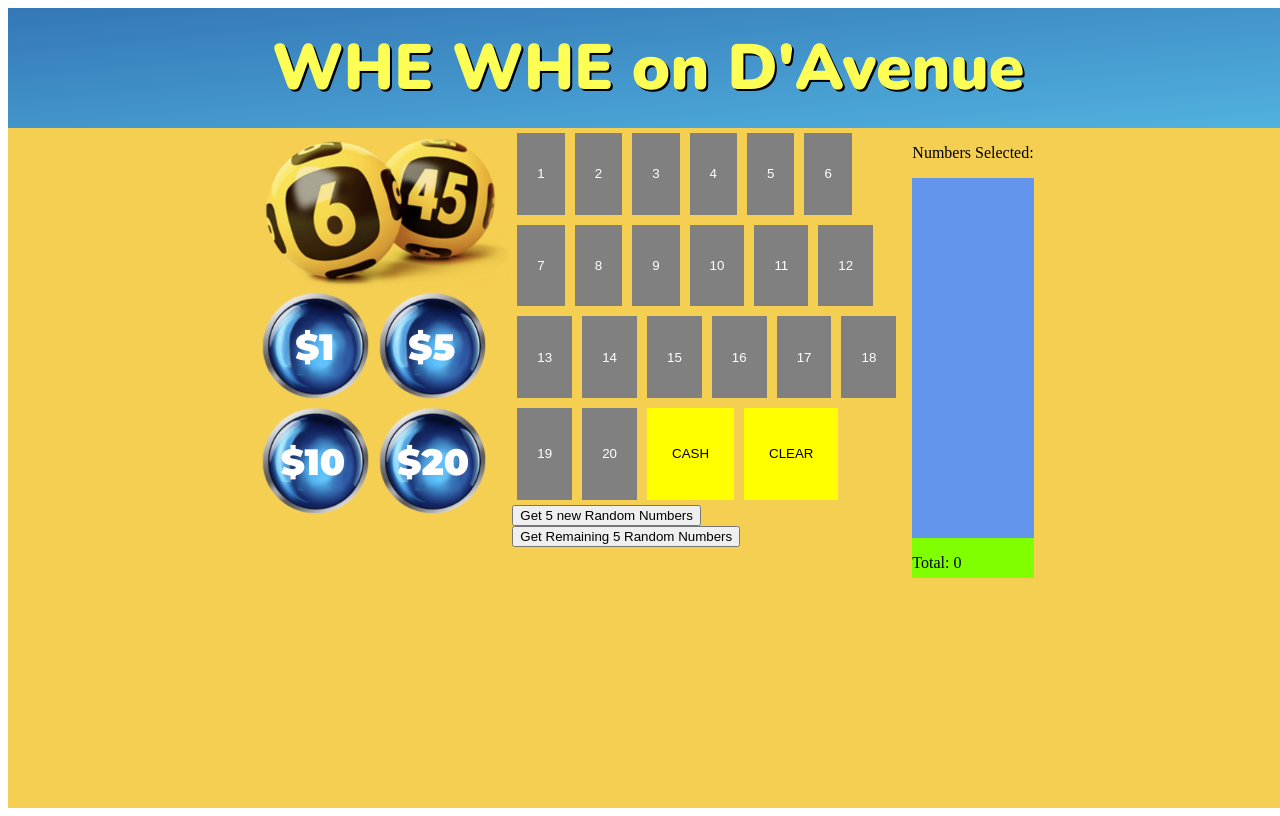
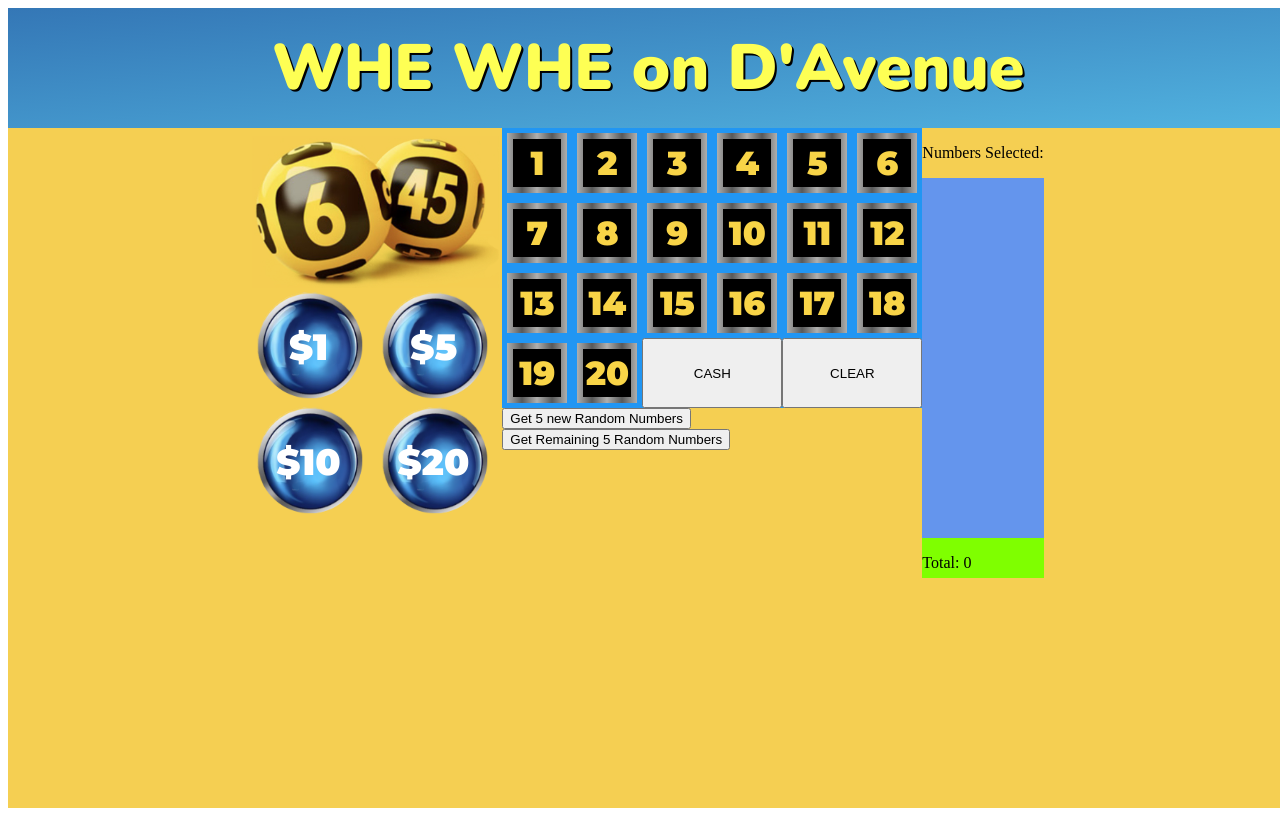
Before and after one commit to marescanog/JCSystem, a React (Create React App) app: page / in a window 1280 px wide. Built offline with nearby package versions, Linux system fonts and the light colour scheme.

Commit message:
refactored components

```diff
--- a/src/App.js
+++ b/src/App.js
@@ -1,10 +1,13 @@
 import React, {useState, useEffect} from 'react';
 import './App.css';
 import Header from './components/Header';
-import ButtonDisplay from './components/ButtonDisplay';
+// import ButtonDisplay from './components/ButtonDisplay';
 import DisplayTotal from './components/DisplayTotal';
 import decor from './images/Decor.png';
-import cashButtonBG from './images/cashbutton.png';
+// import cashButtonBG from './images/cashbutton.png';
+
+import Terminal from './components/Terminal';
+import CashButtons from './components/CashButtons';
 
 const App = () => {
 
@@ -13,87 +16,29 @@ const App = () => {
     ["cashButton","cashButton"]
   ];
 
-  const terminalButtonStylesInit = [
-    ["terminalNumberButton", "terminalNumberButton", "terminalNumberButton", "terminalNumberButton", "terminalNumberButton", "terminalNumberButton"],
-    ["terminalNumberButton", "terminalNumberButton", "terminalNumberButton", "terminalNumberButton", "terminalNumberButton", "terminalNumberButton"],
-    ["terminalNumberButton", "terminalNumberButton", "terminalNumberButton", "terminalNumberButton", "terminalNumberButton", "terminalNumberButton"],
-    ["terminalNumberButton", "terminalNumberButton","terminalTextButton","terminalTextButton"]
-  ];
-
   const [selectedNums, setSelectedNums] = useState([]);
   const [cashValue, setCashValue] = useState(0);
   const [refresh, setRefresh] = useState(false);
-  const [terminalButtonStyles, setTerminalButtonStyles] = useState(terminalButtonStylesInit);
+  const [randState, setRandState] = useState(Array(20).fill(false));
 
-  const cashButtons = [
-    {
-      id:"CB1",
-      rowStyle:"default__rowStyle",
-      buttonData:     [
-        {text:"$1", value:1, funcX:()=>{validateAddCashAmount(()=>{setCashValue(prevValue => prevValue + 1); })},  id:"CBC1", buttonBackgroundImage: cashButtonBG, buttonBackgroundImageStyle:"cashButton_image_style", textStyle:"casht_btn_textStyle_1" },
-        {text:"$5", value:5, funcX:()=>{validateAddCashAmount(()=>{setCashValue(prevValue => prevValue + 5); })},  id:"CBC2", buttonBackgroundImage: cashButtonBG, buttonBackgroundImageStyle:"cashButton_image_style", textStyle:"casht_btn_textStyle_2"},
-      ]
-    },
-    {
-      id:"CB2",
-      rowStyle:"default__rowStyle",
-      buttonData:     [
-        {text:"$10", value:10, funcX:()=>{validateAddCashAmount(()=>{setCashValue(prevValue => prevValue + 10); })},  id:"CBC3", buttonBackgroundImage: cashButtonBG, buttonBackgroundImageStyle:"cashButton_image_style", textStyle:"casht_btn_textStyle"},
-        {text:"$20", value:20, funcX:()=>{validateAddCashAmount(()=>{setCashValue(prevValue => prevValue + 20); })},  id:"CBC4",buttonBackgroundImage: cashButtonBG, buttonBackgroundImageStyle:"cashButton_image_style", textStyle:"casht_btn_textStyle"},
-      ]
-    }
-  ];
-
-  const  terminalButtons = [
-    {
-      id:"TB1",
-      rowStyle:"terminal__rowStyle",
-      buttonData: [
-        {text:"1", value:1, funcX:()=>{addNum(1, 0, 0)} , id:"TBC1",},
-        {text:"2", value:2, funcX:()=>{addNum(2, 0, 1)} , id:"TBC2", },
-        {text:"3", value:3, funcX:()=>{addNum(3, 0, 2)} , id:"TBC3", },
-        {text:"4", value:4, funcX:()=>{addNum(4, 0, 3)} , id:"TBC4", },
-        {text:"5", value:5, funcX:()=>{addNum(5, 0, 4)} , id:"TBC5", },
-        {text:"6", value:6, funcX:()=>{addNum(6, 0, 5)} , id:"TBC6", },
-      ]
-    },
-    {
-      id:"TB2",
-      rowStyle:"terminal__rowStyle",
-      buttonData:         [
-        {text:"7", value:7, funcX:()=>{addNum(7, 1, 0)} , id:"TBC7", },
-        {text:"8", value:8, funcX:()=>{addNum(8, 1, 1)} , id:"TBC8", },
-        {text:"9", value:9, funcX:()=>{addNum(9, 1, 2)} , id:"TBC9", },
-        {text:"10", value:10, funcX:()=>{addNum(10, 1, 3)} , id:"TBC10", },
-        {text:"11", value:11, funcX:()=>{addNum(11, 1, 4)} , id:"TBC11", },
-        {text:"12", value:12, funcX:()=>{addNum(12, 1, 5)} , id:"TBC12", },
-      ]
-    },
-    {
-      id:"TB3",
-      rowStyle:"terminal__rowStyle",
-      buttonData:         [
-        {text:"13", value:13, funcX:()=>{addNum(13, 2, 0)} , id:"TBC13", },
-        {text:"14", value:14, funcX:()=>{addNum(14, 2, 1)} , id:"TBC14", },
-        {text:"15", value:15, funcX:()=>{addNum(15, 2, 2)} , id:"TBC15", },
-        {text:"16", value:16, funcX:()=>{addNum(16, 2, 3)} , id:"TBC16", },
-        {text:"17", value:17, funcX:()=>{addNum(17, 2, 4)} , id:"TBC17", },
-        {text:"18", value:18, funcX:()=>{addNum(18, 2, 5)} , id:"TBC18", },
-      ]
-    },
-    {
-      id:"TB4",
-      rowStyle:"terminal__rowStyle",
-      buttonData:         [
-        {text:"19", value:19, funcX:()=>{addNum(19, 3, 0)}, id:"TBC19", },
-        {text:"20", value:20, funcX:()=>{addNum(20, 3, 1)}, id:"TBC20", },
-        {text:"CASH", value:0, funcX:()=>{validateCashOut(()=>{
-          setRefresh(prev => !prev);
-        })}, style:"terminalTextButton", id:"TBC21", },
-        {text:"CLEAR", value:0, funcX:()=>{ setRefresh(prev => !prev);}, id:"TBC22", },
-      ]
-    },
-  ];
+  // const cashButtons = [
+  //   {
+  //     id:"CB1",
+  //     rowStyle:"default__rowStyle",
+  //     buttonData:     [
+  //       {text:"$1", value:1, funcX:()=>{validateAddCashAmount(()=>{setCashValue(prevValue => prevValue + 1); })},  id:"CBC1", buttonBackgroundImage: cashButtonBG, buttonBackgroundImageStyle:"cashButton_image_style", textStyle:"casht_btn_textStyle_1" },
+  //       {text:"$5", value:5, funcX:()=>{validateAddCashAmount(()=>{setCashValue(prevValue => prevValue + 5); })},  id:"CBC2", buttonBackgroundImage: cashButtonBG, buttonBackgroundImageStyle:"cashButton_image_style", textStyle:"casht_btn_textStyle_2"},
+  //     ]
+  //   },
+  //   {
+  //     id:"CB2",
+  //     rowStyle:"default__rowStyle",
+  //     buttonData:     [
+  //       {text:"$10", value:10, funcX:()=>{validateAddCashAmount(()=>{setCashValue(prevValue => prevValue + 10); })},  id:"CBC3", buttonBackgroundImage: cashButtonBG, buttonBackgroundImageStyle:"cashButton_image_style", textStyle:"casht_btn_textStyle"},
+  //       {text:"$20", value:20, funcX:()=>{validateAddCashAmount(()=>{setCashValue(prevValue => prevValue + 20); })},  id:"CBC4",buttonBackgroundImage: cashButtonBG, buttonBackgroundImageStyle:"cashButton_image_style", textStyle:"casht_btn_textStyle"},
+  //     ]
+  //   }
+  // ];
 
   const addNum = (num, row, col)=>{
     let indx = selectedNums.findIndex(arrNum=>{return arrNum == num});
@@ -102,25 +47,24 @@ const App = () => {
       if(selectedNums.length < 5){
         selectedNums.push(num);
         setSelectedNums([...selectedNums]);
-        terminalButtonStyles[row][col] = "terminalNumberButton_selected";
-        setTerminalButtonStyles([...terminalButtonStyles]);
+        return true;
       } else {
         alert("You have the maximum amount of numbers picked.");
+        return false;
       }
     } else {
       // Toggle if it has already been added
       selectedNums.splice(indx, 1);
       setSelectedNums([...selectedNums]);
-      terminalButtonStyles[row][col] = "terminalNumberButton";
-      setTerminalButtonStyles([...terminalButtonStyles]);
+      return true;
     }
   }
 
-  const validateAddCashAmount = (_callback = ()=>{})=> {
+  const validateAddCashAmount = (_callback = ()=>{}, v)=> {
     if(selectedNums.length < 5){
       alert("Please select 5 numbers before selecting a cash value");
     } else {
-      _callback();
+      _callback(v);
     }
   }
 
@@ -145,9 +89,12 @@ const App = () => {
 
   const clearTerminal = () => {
     setCashValue(0);
+    selectedNums.forEach(num=>{
+      randState[num-1] = false;
+    })
+    setRandState([...randState]);
     selectedNums.splice(0,selectedNums.length);
-    setSelectedNums([...selectedNums]);
-    setTerminalButtonStyles([...terminalButtonStylesInit]);
+    setSelectedNums([...selectedNums])
   }
 
   useEffect(()=>{
@@ -159,17 +106,7 @@ const App = () => {
   }
 
   const clearThenExecute = (__callback) => {
-    const len = selectedNums.length;
-    for(let x = 0; x < len; x++){
-      let numToRemove = selectedNums[0];
-      let indx = selectedNums.findIndex(arrNum=>{return arrNum == numToRemove});
-      selectedNums.splice(indx, 1);
-      setSelectedNums([...selectedNums]);
-      let row = Math.floor((numToRemove-1)/6);
-      let col = (numToRemove-1)%6;
-      terminalButtonStyles[row][col] = "terminalNumberButton";
-      setTerminalButtonStyles([...terminalButtonStyles]);
-    }
+    clearTerminal();
     __callback();
   }
 
@@ -180,6 +117,8 @@ const App = () => {
         randNum = Math.floor(getRandNum(1, 21));
       }
       addNum(randNum, Math.floor((randNum-1)/6), (randNum-1)%6);
+      randState[randNum-1] = true;
+      setRandState([...randState]);
     }
   }
 
@@ -191,10 +130,16 @@ const App = () => {
           <div>
             <img src={decor} alt="WHE WHE Logo" className={"image_style"}/>
           </div>
-          <ButtonDisplay buttonList={cashButtons}  buttonStyles={cashButtonStyles} containerStyle={"default__containerStyle"}/>
+          {/* <ButtonDisplay buttonList={cashButtons}  buttonStyles={cashButtonStyles} containerStyle={"default__containerStyle"}/> */}
+          <CashButtons funcX={(v)=>{validateAddCashAmount((v)=>{setCashValue(prevValue => prevValue + v); }, v)}}/>
         </div>
         <div className="center_section">
-          <ButtonDisplay buttonList={terminalButtons} buttonStyles={terminalButtonStyles} containerStyle={"default__containerStyle"}/>
+          <Terminal  funcX={(num)=>{return addNum(num)}}
+            cashFuncX={()=>{validateCashOut(()=>{ setRefresh(prev => !prev);})}}
+            clearFuncX={()=>{setRefresh(prev => !prev);}}
+            clearState={refresh}
+            randState={randState}
+          />
 
           <button className={'btn-rand'} onClick={()=>{
             clearThenExecute(()=>{getRandomNumbers();});
@@ -210,7 +155,7 @@ const App = () => {
 
         </div>
         <div className="right_section">
-          <DisplayTotal numbersList={selectedNums} total={cashValue}/>
+          <DisplayTotal numbersList={selectedNums} total={cashValue} clearState={refresh}/>
         </div>
       </main>
     </div>
--- a/src/components/ButtonDisplay.css
+++ b/src/components/ButtonDisplay.css
@@ -11,6 +11,14 @@
     display: flex;
     flex-direction: column;
 }
+
+.terminal__containerStyle {
+    display: flex;
+    flex-direction: column;
+    background-color: #3376b9;
+    max-width: 370px;
+}
+
 
 .default_btn_textStle{
     text-align: center;
@@ -49,11 +57,9 @@
     font-style: normal;
 }
 
-
-
 .cashButton {
     background-color: transparent;
-    border-radius: 50;
+    border-radius: 5em;
     text-decoration: none;
     display: inline-block;
     border: none;
@@ -78,6 +84,8 @@
 }
 
 .terminalNumberButton {
+    border-color: transparent;
+    border-width: 2px;
     background-color: gray;
     text-decoration: none;
     display: inline-block;
@@ -86,6 +94,11 @@
     color: white;
     margin: 5px;
     cursor: pointer;
+    height: 50px;
+    width: 50px;
+    justify-content: center;
+    align-items: center;
+    display: flex;
 }
 
 .terminalNumberButton_selected {
@@ -98,6 +111,10 @@
     color: white;
     margin: 5px;
     cursor: pointer;
+    height: 50px;
+    width: 50px;
+    justify-content: center;
+    align-items: center;
 }
 
 .terminalTextButton {
@@ -109,6 +126,9 @@
     color: black;
     margin: 5px;
     cursor: pointer;
+    height: 50px;
+    justify-content: center;
+    align-items: center;
 }
 
 .terminal__rowStyle {
--- /dev/null
+++ b/src/components/CashButton.css
@@ -0,0 +1,65 @@
+.cashButton {
+    background-color: transparent;
+    border-radius: 5em;
+    text-decoration: none;
+    display: inline-block;
+    border: none;
+    border-radius: 8em;
+    color: white;
+    padding: 0;
+    margin: 0;
+    cursor: pointer;
+    margin-right: 10px;
+    margin-bottom: 5px;
+}
+
+.cashButton_image_style {
+    padding: 0;
+    margin: 0;
+    height: 8em;
+    width: 8em;
+}
+
+.casht_btn_textStyle_1{
+    text-align: center;
+    position: absolute;
+    transform: translate(1em, -0.1em);
+    font-size: 2.75em;
+    font-family: "Montserrat", sans-serif;
+    font-optical-sizing: auto;
+    font-weight: 900;
+    font-style: normal;
+}
+
+.casht_btn_textStyle_5{
+    text-align: center;
+    position: absolute;
+    transform: translate(0.9em, -0.1em);
+    font-size: 2.75em;
+    font-family: "Montserrat", sans-serif;
+    font-optical-sizing: auto;
+    font-weight: 900;
+    font-style: normal;
+}
+
+.casht_btn_textStyle_10{
+    text-align: center;
+    position: absolute;
+    transform: translate(0.65em, -0.1em);
+    font-size: 2.75em;
+    font-family: "Montserrat", sans-serif;
+    font-optical-sizing: auto;
+    font-weight: 900;
+    font-style: normal;
+}
+
+.casht_btn_textStyle_20{
+    text-align: center;
+    position: absolute;
+    transform: translate(0.55em, -0.1em);
+    font-size: 2.75em;
+    font-family: "Montserrat", sans-serif;
+    font-optical-sizing: auto;
+    font-weight: 900;
+    font-style: normal;
+}
--- /dev/null
+++ b/src/components/CashButton.js
@@ -0,0 +1,14 @@
+import React from 'react';
+import './CashButton.css';
+import cashButtonBG from '../images/cashbutton.png';
+
+const CashButton = ({value, funcX}) => {
+  return (
+    <button className={'cashButton'} onClick={()=>{funcX(value);}}>
+        <p className={'casht_btn_textStyle_'+value}>${value}</p>
+        <img src={cashButtonBG} className={'cashButton_image_style'}/>
+    </button>
+)
+}
+
+export default CashButton
--- /dev/null
+++ b/src/components/CashButtons.css
@@ -0,0 +1,8 @@
+.cb-grid{
+    display: grid;
+    grid-template-columns: auto auto ;
+    gap: 0;
+    padding: 10px;
+    margin: 0;
+    padding: 0;
+}
--- /dev/null
+++ b/src/components/CashButtons.js
@@ -0,0 +1,16 @@
+import React from 'react'
+import CashButton from './CashButton';
+import './CashButtons.css'
+
+const CashButtons = ({funcX}) => {
+  const cashValues = [1, 5, 10, 20];
+  return (
+    <div className={"cb-grid"}>
+      {cashValues.map(el=>{
+        return <CashButton key={"CASHB"+el} value={el} funcX={funcX}/>
+      })}
+    </div>
+  )
+}
+
+export default CashButtons
--- /dev/null
+++ b/src/components/Terminal.css
@@ -0,0 +1,19 @@
+.grid-container {
+    display: grid;
+    grid-template-columns: auto auto auto auto auto auto;
+    gap: 0;
+    background-color: #2196F3;
+    padding: 10px;
+    margin: 0;
+    padding: 0;
+}
+
+.cash_btn {
+    grid-column-start: 3;
+    grid-column-end: 5;
+}
+
+.clear_btn {
+    grid-column-start: 5;
+    grid-column-end: 7;
+}
--- a/src/components/Terminal.js
+++ b/src/components/Terminal.js
@@ -1,19 +1,27 @@
-import React from 'react';
-import LotButton from './LotButton';
+import React, { useState } from 'react';
+import './Terminal.css';
+import TerminalNumberButton from './TerminalNumberButton';
 
-const Terminal = props => {
-    const buttonList = props?.buttonList && Array.isArray(props?.buttonList) ? props?.buttonList : [];
-    return (
-        <div>
-          {
-            (props?.buttonList && Array.isArray(props?.buttonList)) &&
-            props?.buttonList?.length != 0 ?
-                props?.buttonList?.buttonList.map(el => <LotButton value={el?.value}  text={el?.text}/>)
-            :
-            <p>You have no buttons to display</p>
-          }
-        </div>
-    )
+const Terminal = ({funcX, cashFuncX, clearFuncX, clearState, randState=Array(20)}) => {
+
+  const values = Array.from(Array(20).keys());
+
+  return (
+    <div className={"grid-container"}>
+      {
+        values.map((el)=>{
+          let val = el+1;
+          return <TerminalNumberButton key={"TB"+el} value={val} funcX={funcX} clearState={clearState} randState={randState[el]}/>
+        })
+      }
+      <button className={"cash_btn"} onClick={cashFuncX?cashFuncX:()=>{}}>CASH</button>
+      <button className={"clear_btn"} onClick={()=>{
+        if(clearFuncX != null){
+          clearFuncX(prev=> !prev);
+        }
+      }}>CLEAR</button>
+    </div>
+  )
 }
 
 export default Terminal
--- /dev/null
+++ b/src/components/TerminalNumberButton.css
@@ -0,0 +1,57 @@
+.selected {
+    background-color: red;
+    border: none;
+    width: 5.25em;
+    height: 5.25em;
+    margin: 0;
+    padding: 0;
+    display: flex;
+    justify-content: center;
+    align-items: center;
+    padding: 5px;
+}
+
+.unselected {
+    background-color: #2196F3;
+    border: none;
+    width: 5.25em;
+    height: 5.25em;
+    margin: 0;
+    padding: 0;
+    display: flex;
+    justify-content: center;
+    align-items: center;
+    padding: 5px;
+}
+
+.borderStyle {
+    background-color: gray;
+    width: 100%;
+    height: 100%;
+    color: white;
+    display: flex;
+    text-align: center;
+    justify-content: center;
+    align-items: center;
+    margin: 0;
+    padding: 0;
+    background: linear-gradient(to left, #afafae, #585959 25%, #afafae 50%, #585959 75%, #afafae 100%);
+}
+
+.buttonStyle {
+    background-color: black;
+    width: 80%;
+    height: 80%;
+    color: #f8d447;
+    display: flex;
+    text-align: center;
+    justify-content: center;
+    align-items: center;
+    margin: 0;
+    padding: 0;
+    font-size: 2.5em;
+    font-family: "Montserrat", sans-serif;
+    font-optical-sizing: auto;
+    font-weight: 900;
+    font-style: normal;
+}
--- /dev/null
+++ b/src/components/TerminalNumberButton.js
@@ -0,0 +1,32 @@
+import React, {useState, useEffect} from 'react';
+import './TerminalNumberButton.css';
+
+const TerminalNumberButton = props => {
+  const [isSelected, setIsSelected] = useState(false);
+
+  useEffect(()=>{
+    setIsSelected(false);
+  },[props.clearState]);
+
+  useEffect(()=>{
+    setIsSelected(props.randState);
+  },[props.randState]);
+
+  return (
+    <button onClick={()=>{
+        if(props?.funcX != null){
+            if(props?.funcX(props?.value)){
+                setIsSelected(prev => !prev);
+            }
+        }
+    }} className={isSelected?"selected":"unselected"}>
+        <div className={"borderStyle"}>
+            <div className={"buttonStyle"}>
+                {props.value}
+            </div>
+        </div>
+    </button>
+  )
+}
+
+export default TerminalNumberButton
```
Also changed, not shown: src/components/DisplayTotal.js (+13 -2 lines).
